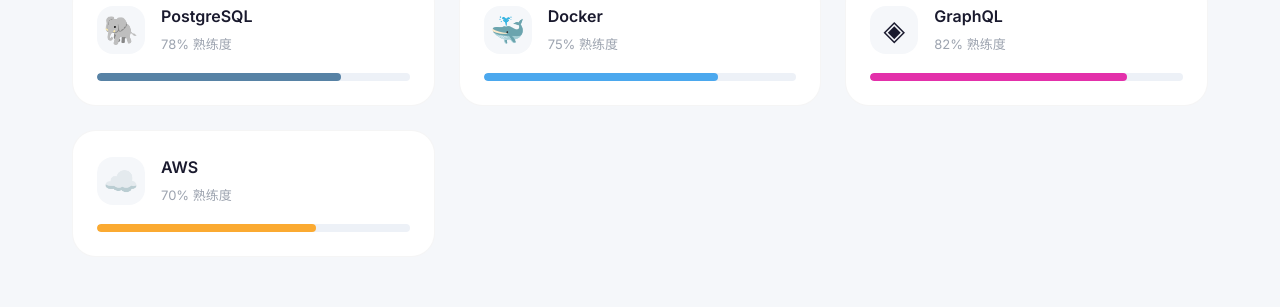
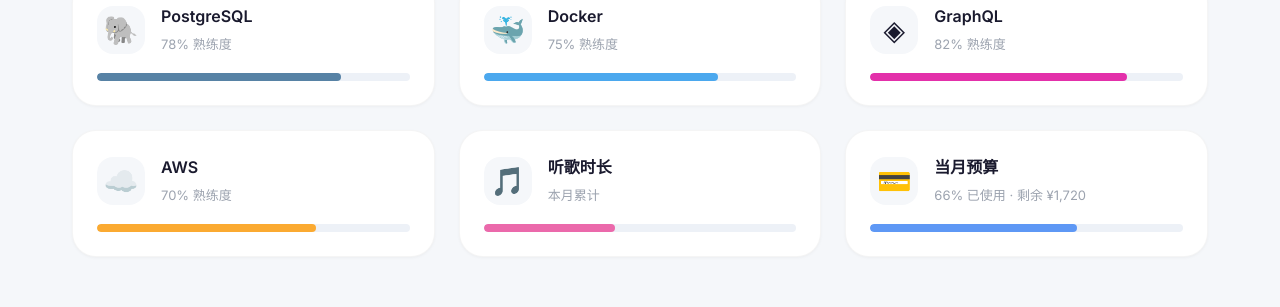
Before and after one commit to Fuhao574/MyfirstSite-front-end, a React (Vite) app: page / in a window 1280 px wide. Shown: the part 1360-1667 px from the top of the page. Built offline with nearby package versions, Linux system fonts and the light colour scheme.

Commit message:
归档用，添加听歌时长和预算

```diff
--- a/src/components/Skills.tsx
+++ b/src/components/Skills.tsx
@@ -159,6 +159,34 @@ export default function Skills() {
             </ProgressBarContainer>
           </SkillCard>
         ))}
+
+        {/* 听歌时长 - 小卡片（内容少） */}
+        <SkillCard>
+          <SkillHeader>
+            <SkillIcon>🎵</SkillIcon>
+            <SkillInfo>
+              <SkillName>听歌时长</SkillName>
+              <SkillLevel>本月累计</SkillLevel>
+            </SkillInfo>
+          </SkillHeader>
+          <ProgressBarContainer>
+            <ProgressBarFill width={isVisible ? 42 : 0} color="#EC4899" />
+          </ProgressBarContainer>
+        </SkillCard>
+
+        {/* 当月预算 - 小卡片 */}
+        <SkillCard>
+          <SkillHeader>
+            <SkillIcon>💳</SkillIcon>
+            <SkillInfo>
+              <SkillName>当月预算</SkillName>
+              <SkillLevel>66% 已使用 · 剩余 ¥1,720</SkillLevel>
+            </SkillInfo>
+          </SkillHeader>
+          <ProgressBarContainer>
+            <ProgressBarFill width={isVisible ? 66 : 0} color="#3B82F6" />
+          </ProgressBarContainer>
+        </SkillCard>
       </SkillsGrid>
     </SkillsSection>
   );
--- a/src/styles/theme.ts
+++ b/src/styles/theme.ts
@@ -31,12 +31,12 @@ export const theme = {
     // 毛玻璃
     glassWhite: 'rgba(255, 255, 255, 0.72)',
     glassBorder: 'rgba(255, 255, 255, 0.5)',
+  },
 
-    // 阴影
-    shadowLight: '0 1px 3px rgba(0, 0, 0, 0.04)',
-    shadowMedium: '0 4px 20px rgba(0, 0, 0, 0.06)',
-    shadowHeavy: '0 8px 32px rgba(0, 0, 0, 0.08)',
-  },
+  // 阴影
+  shadowLight: '0 1px 3px rgba(0, 0, 0, 0.04)',
+  shadowMedium: '0 4px 20px rgba(0, 0, 0, 0.06)',
+  shadowHeavy: '0 8px 32px rgba(0, 0, 0, 0.08)',
 
   borderRadius: {
     sm: '8px',
```
Also changed, not shown: 2 other files (tests, documents, lock files or other folders).
